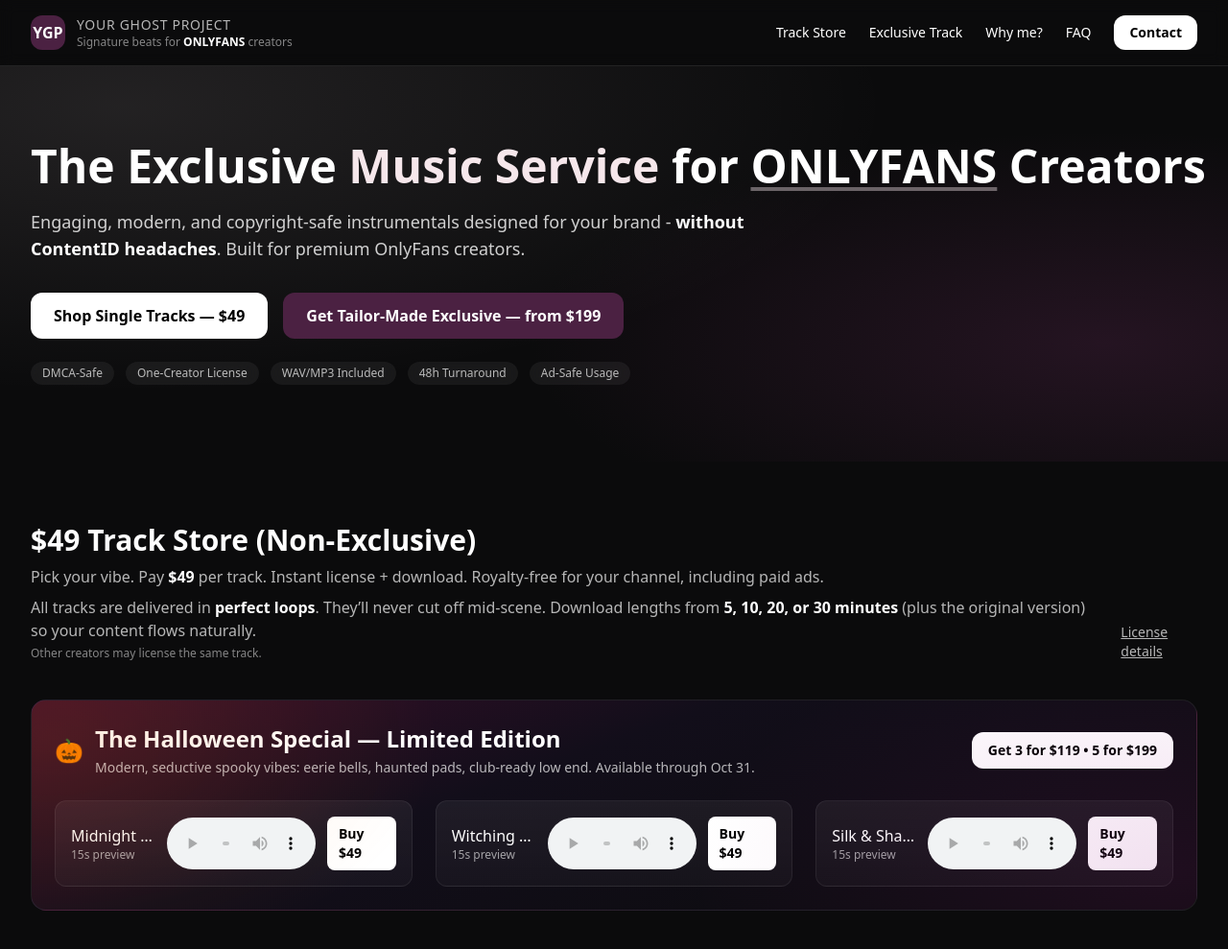
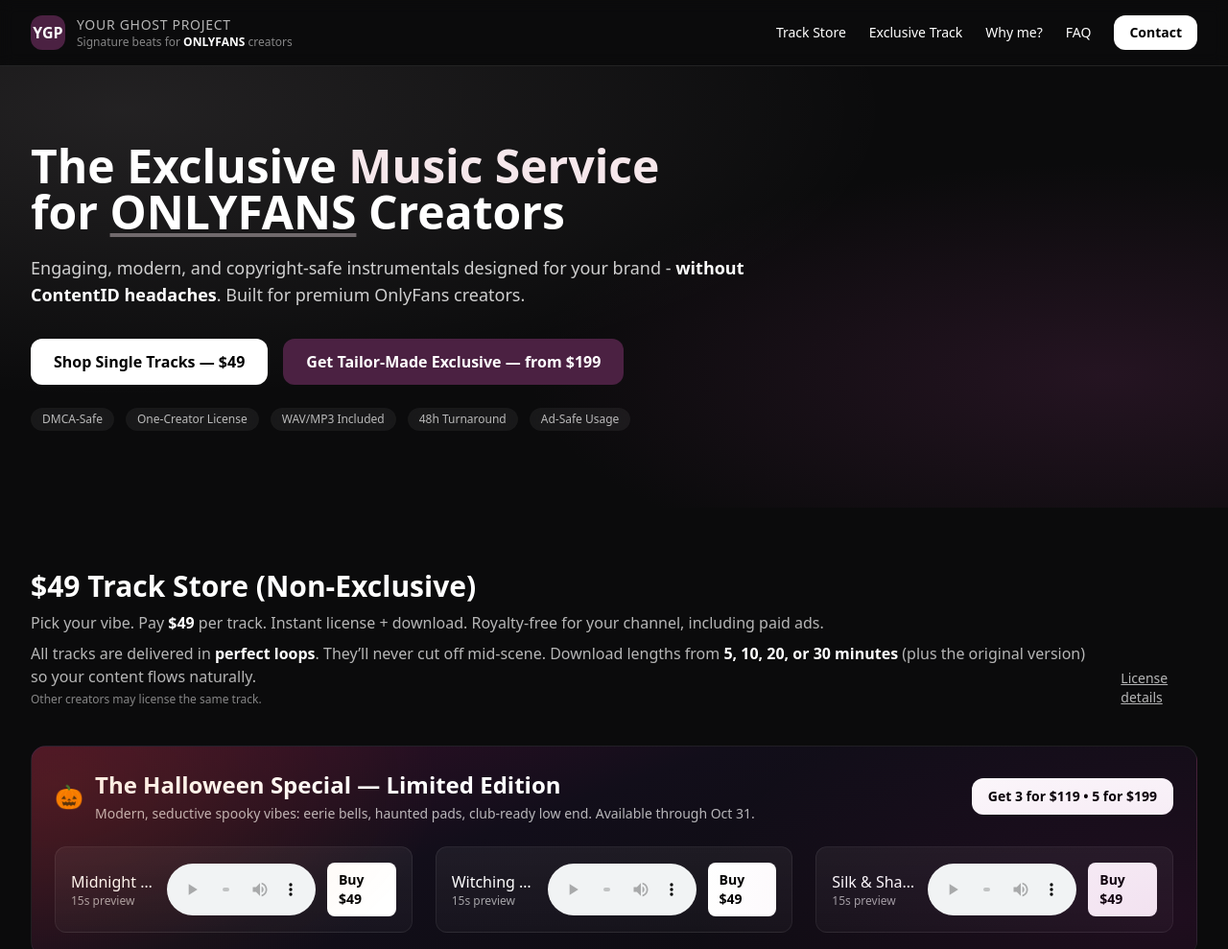
Before and after one commit to yourghostproject/OF, a plain HTML site: page index.html in a window 1280 px wide. Shown: the top 989 px of the page at 96% size. Drawn offline with nearby package versions, Linux system fonts and the light colour scheme.

Commit message:
Update index.html

```diff
--- a/index.html
+++ b/index.html
@@ -61,7 +61,7 @@
   <section class="grad grad-soft relative">
     <div class="max-w-7xl mx-auto px-4 sm:px-6 lg:px-8 py-16 sm:py-20 relative">
       <div class="max-w-3xl">
-        <h1 class="text-4xl sm:text-5xl font-semibold leading-tight whitespace-nowrap">The Exclusive <span class="text-[#F6E7EB]">Music Service</span> for <span class="underline decoration-[#F6E7EB]/40 underline-offset-4">ONLYFANS</span> Creators</h1>
+        <h1 class="text-4xl sm:text-5xl font-semibold leading-tight">The Exclusive <span class="text-[#F6E7EB]">Music Service<br /> </span> for <span class="underline decoration-[#F6E7EB]/40 underline-offset-4">ONLYFANS</span> Creators</h1>
         <p class="mt-5 text-white/80 text-lg">Engaging, modern, and copyright-safe instrumentals designed for your brand -<span class="font-semibold text-white"> without ContentID headaches</span>. Built for premium OnlyFans creators.</p>
         <div class="mt-8 flex flex-wrap gap-4">
           <a href="#store" class="px-6 py-3 rounded-xl bg-white text-black font-semibold">Shop Single Tracks — $49</a>
```
